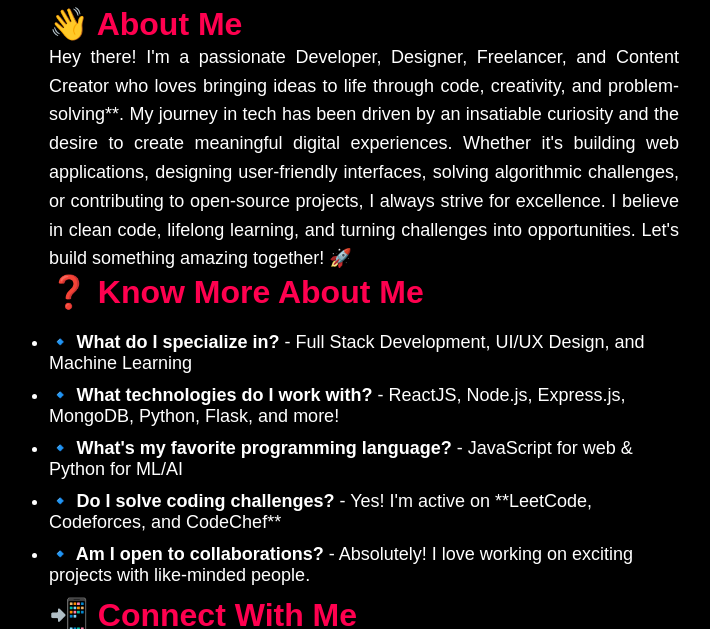
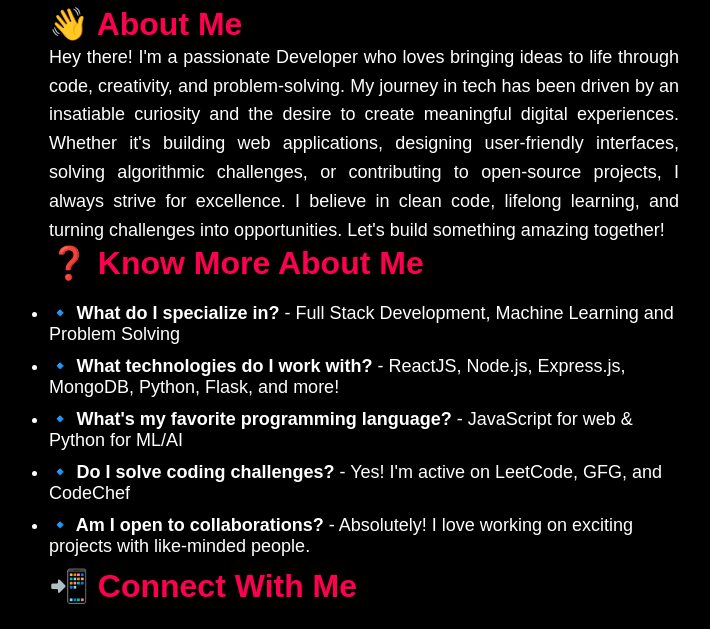
Before and after one commit to TanmayaPatra369/Portfolio-website, a plain HTML site: page index.html in a window 1280 px wide. Shown: the part 726-1355 px from the top of the page, without its empty margins (241-951 px from the left). Drawn offline with Linux system fonts and the light colour scheme.

Commit message:
Update index.html

```diff
--- a/index.html
+++ b/index.html
@@ -46,19 +46,19 @@
                     <div class="container-about">
                         <h2>👋 About Me</h2>
                         <p>
-                            Hey there! I'm a passionate Developer, Designer, Freelancer, and Content Creator who loves bringing ideas to life through code, creativity, and problem-solving**.
+                            Hey there! I'm a passionate Developer who loves bringing ideas to life through code, creativity, and problem-solving.
                             My journey in tech has been driven by an insatiable curiosity and the desire to create meaningful digital experiences.
                             Whether it's building web applications, designing user-friendly interfaces, solving algorithmic challenges, or contributing to open-source projects, I always strive for excellence.
                             I believe in clean code, lifelong learning, and turning challenges into opportunities.
-                            Let's build something amazing together! 🚀
+                            Let's build something amazing together!
                         </p>
 
                         <h2>❓ Know More About Me</h2>
                         <ul class="about-list">
-                            <li><strong>🔹 What do I specialize in?</strong> - Full Stack Development, UI/UX Design, and Machine Learning</li>
+                            <li><strong>🔹 What do I specialize in?</strong> - Full Stack Development, Machine Learning and Problem Solving </li>
                             <li><strong>🔹 What technologies do I work with?</strong> - ReactJS, Node.js, Express.js, MongoDB, Python, Flask, and more!</li>
                             <li><strong>🔹 What's my favorite programming language?</strong> - JavaScript for web & Python for ML/AI</li>
-                            <li><strong>🔹 Do I solve coding challenges?</strong> - Yes! I'm active on **LeetCode, Codeforces, and CodeChef**</li>
+                            <li><strong>🔹 Do I solve coding challenges?</strong> - Yes! I'm active on LeetCode, GFG, and CodeChef</li>
                             <li><strong>🔹 Am I open to collaborations?</strong> - Absolutely! I love working on exciting projects with like-minded people.</li>
                         </ul>
 
```
